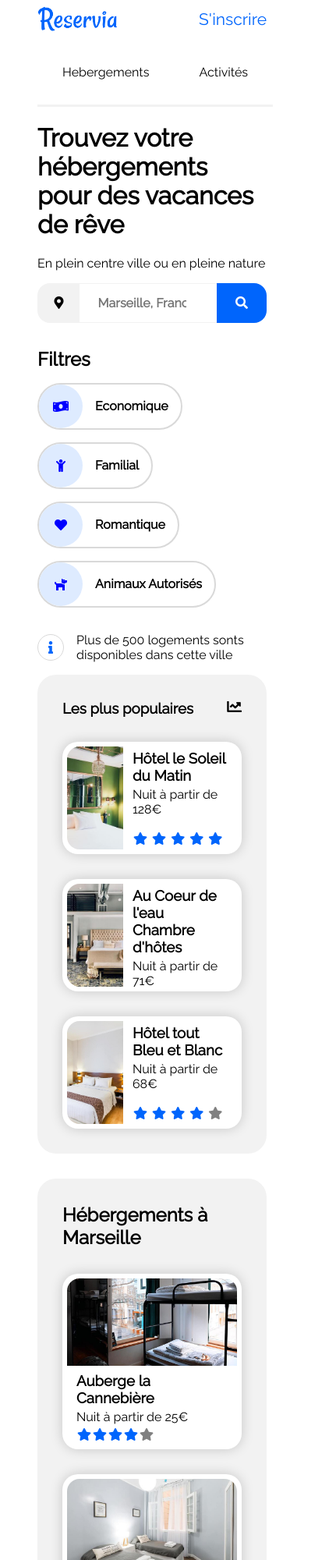
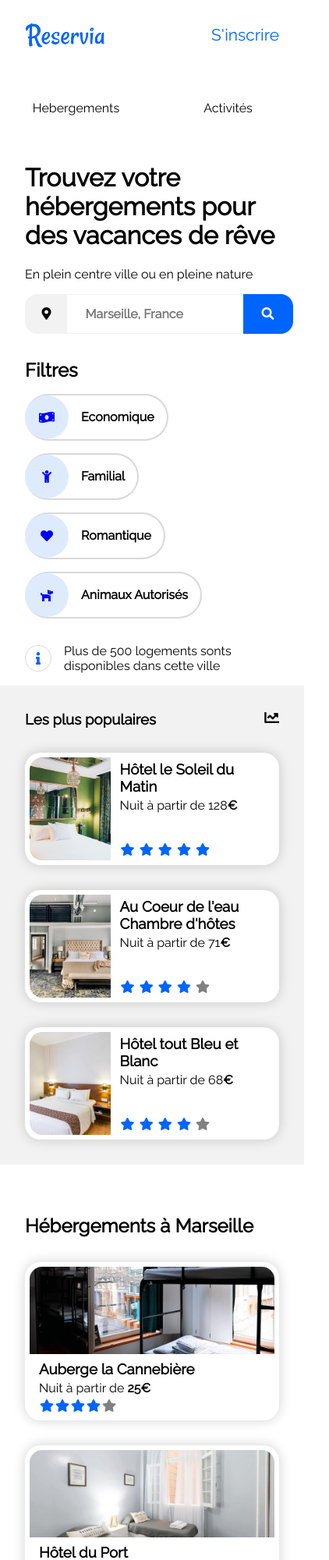
Before and after one commit to PomPotes/SandraPelardy_2_07012021, a plain HTML site: page Reservia.html in a window 390 px wide. Shown: the top 2000 px of the page at 78% size, 422 px wide, since content can reach past the window. Drawn offline with Linux system fonts and the light colour scheme.

Commit message:
modification fichier css

```diff
--- a/Reservia.html
+++ b/Reservia.html
@@ -93,7 +93,7 @@
                                 <h3 class="h3-heberg">Auberge la Cannebière</h3>
                             </figcaption>
                         </figure>
-                        <p class="p-heberg">Nuit à partir de 25€</p>
+                        <p class="p-heberg">Nuit à partir de <strong>25€</strong></p>
                         <div class="stars">
                             <i class="fa fa-star gold"></i>
                             <i class="fa fa-star gold"></i>
@@ -112,7 +112,7 @@
                                 <h3 class="h3-heberg">Hôtel du Port</h3>
                             </figcaption>
                         </figure>
-                        <p class="p-heberg">Nuit à partir de 52€</p>
+                        <p class="p-heberg">Nuit à partir de 52<strong>€</strong></p>
                         <div class="stars">
                             <i class="fa fa-star gold"></i>
                             <i class="fa fa-star gold"></i>
@@ -132,7 +132,7 @@
                                 <h3 class="h3-heberg">Hôtel Les mouettes</h3>
                             </figcaption>
                         </figure>
-                        <p class="p-heberg">Nuit à partir de 75€</p>
+                        <p class="p-heberg">Nuit à partir de 75<strong>€</strong></p>
                         <div class="stars">
                             <i class="fa fa-star gold"></i>
                             <i class="fa fa-star gold"></i>
@@ -152,7 +152,7 @@
                                 <h3 class="h3-heberg">Hôtel de la mer</h3>
                             </figcaption>
                         </figure>
-                        <p class="p-heberg">Nuit à partir de 46€</p>
+                        <p class="p-heberg">Nuit à partir de 46<strong>€</strong></p>
                         <div class="stars">
                             <i class="fa fa-star gold"></i>
                             <i class="fa fa-star gold"></i>
@@ -172,7 +172,7 @@
                                 <h3 class="h3-heberg">Auberge le panier</h3>
                             </figcaption>
                         </figure>
-                        <p class="p-heberg">Nuit à partir de 23€</p>
+                        <p class="p-heberg">Nuit à partir de <strong>23€</strong></p>
                         <div class="stars">
                             <i class="fa fa-star gold"></i>
                             <i class="fa fa-star gold"></i>
@@ -192,7 +192,7 @@
                                 <h3 class="h3-heberg">Hôtel chez Amina</h3>
                             </figcaption>
                         </figure>
-                        <p class="p-heberg">Nuit à partir de 96€</p>
+                        <p class="p-heberg">Nuit à partir de 96<strong>€</strong></p>
                         <div class="stars">
                             <i class="fa fa-star gold"></i>
                             <i class="fa fa-star gold"></i>
@@ -222,7 +222,7 @@
                             </div>
                             <div class="info-pop">
                                 <h3 class="title-info-pop">Hôtel le Soleil du Matin</h3>
-                                <p class="text-info-pop">Nuit à partir de 128€</p>
+                                <p class="text-info-pop">Nuit à partir de 128<strong>€</strong></p>
                                 <div class="space"></div>
                                 <div class="stars-pop">
                                     <i class="fa fa-star gold"></i>
@@ -244,7 +244,7 @@
                             </div>
                             <div class="info-pop">
                                 <h3 class="title-info-pop">Au Coeur de l'eau Chambre d'hôtes</h3>
-                                <p class="text-info-pop">Nuit à partir de 71€</p>
+                                <p class="text-info-pop">Nuit à partir de 71<strong>€</strong></p>
                                 <div class="space"></div>
                                 <div class="stars-pop">
                                     <i class="fa fa-star gold"></i>
@@ -266,7 +266,7 @@
                             </div>
                             <div class="info-pop">
                                 <h3 class="title-info-pop">Hôtel tout Bleu et Blanc</h3>
-                                <p class="text-info-pop">Nuit à partir de 68€</p>
+                                <p class="text-info-pop">Nuit à partir de 68<strong>€</strong></p>
                                 <div class="space"></div>
                                 <div class="stars-pop">
                                     <i class="fa fa-star gold"></i>
--- a/style.css
+++ b/style.css
@@ -9,10 +9,31 @@ body {
   margin: 0 3rem 0 3rem;
 }
 
+@media (max-width:601px){
+  .wrapper{
+    margin: 0;
+  }
+ #filtres{
+  margin: 0 2rem 0 2rem;
+ }
+ #recherche{
+  margin: 0 2rem 0 2rem;
+  width:100%;
+ }
+ #bloc-rech-filtr > h1{
+  padding: 0 2rem;
+}
+.subtitle_bloc-rech{
+  padding: 0 2rem;
+}
+.search-info{
+  padding: 0 2rem;
+}
+}
+
 /* Partie du Header */
+
 header#one-menu {
- /* display: flex;
-  justify-content: space-between;*/
     display: grid;
     align-items: center;
     margin: auto;
@@ -43,7 +64,7 @@ header#one-menu {
 }
 .nav-link {
   border-top: none;
-  border-bottom: 3px solid #F2F2F2;
+ /* border-bottom: 3px solid #F2F2F2;*/
   width: 50%;
 }
 .nav-link:hover {
@@ -61,14 +82,13 @@ header#one-menu {
 .header-logo {
     grid-area: logo;
     height: 3rem;
+    padding: 0 2rem;
 }
 
 .nav-link{
-  padding: 2rem;
+  padding: 40px;
   font-weight: 500;
   text-align: center;
-  transition-duration: 0.1s;
-  border-top: 3px transparent solid;
 }
 
 .nav-link:hover{
@@ -82,6 +102,7 @@ header#one-menu {
   text-decoration: none;
   color: #0065fc;
   font-size: 21px;
+  padding: 2rem;
 }
 
 /*Filter*/
@@ -102,6 +123,7 @@ header#one-menu {
   display: flex;
   align-items: center;
   border: 2px solid #d9d9d9;
+  border-left: none;
   border-radius: 2rem;
   margin-bottom: 1rem;
   margin-right: 2rem;
@@ -191,6 +213,12 @@ align-items: center;
 @media (max-width: 925px) and (min-width: 650px) {
   .super-cont {
     grid-template-columns: 1fr 1fr;
+  }
+}
+
+@media (max-width: 600px){
+  .super-cont{
+    background-color: white;
   }
 }
 
@@ -293,6 +321,12 @@ aside {
   }
 }
 
+@media (max-width: 600px){
+  aside{
+    border-radius: 0;
+  }
+}
+
 .popul {
   background-color: white;
   padding: 0.375rem;
@@ -384,6 +418,7 @@ aside {
     row-gap: 2rem;
     grid-template-columns: 1fr;
     grid-template-rows: auto 12rem 12rem 12rem 12rem 12rem 12rem;
+    padding: 2rem;
 }
 }
 
@@ -487,7 +522,7 @@ footer {
   overflow: auto;
 }
 
-@media screen and (max-width: 600px){
+@media screen and (max-width: 601px){
 #recherche {
     display: flex;
     width: 100%;
@@ -502,6 +537,7 @@ footer {
     display: none;
   }
 }
+
 
 .subtitle_bloc-rech {
   margin-top: 0;
@@ -519,7 +555,6 @@ footer {
 input {
   border: none;
   outline: none;
-  width: 100%;
 }
 
 .form-input {
```
